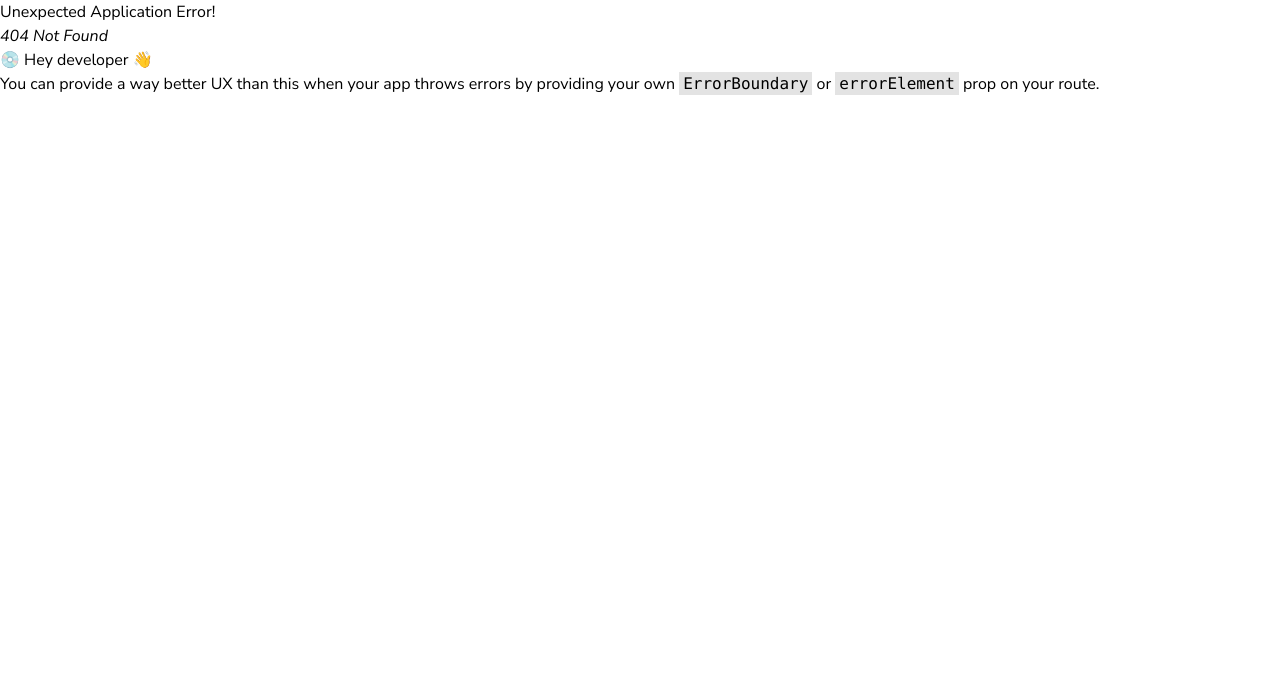
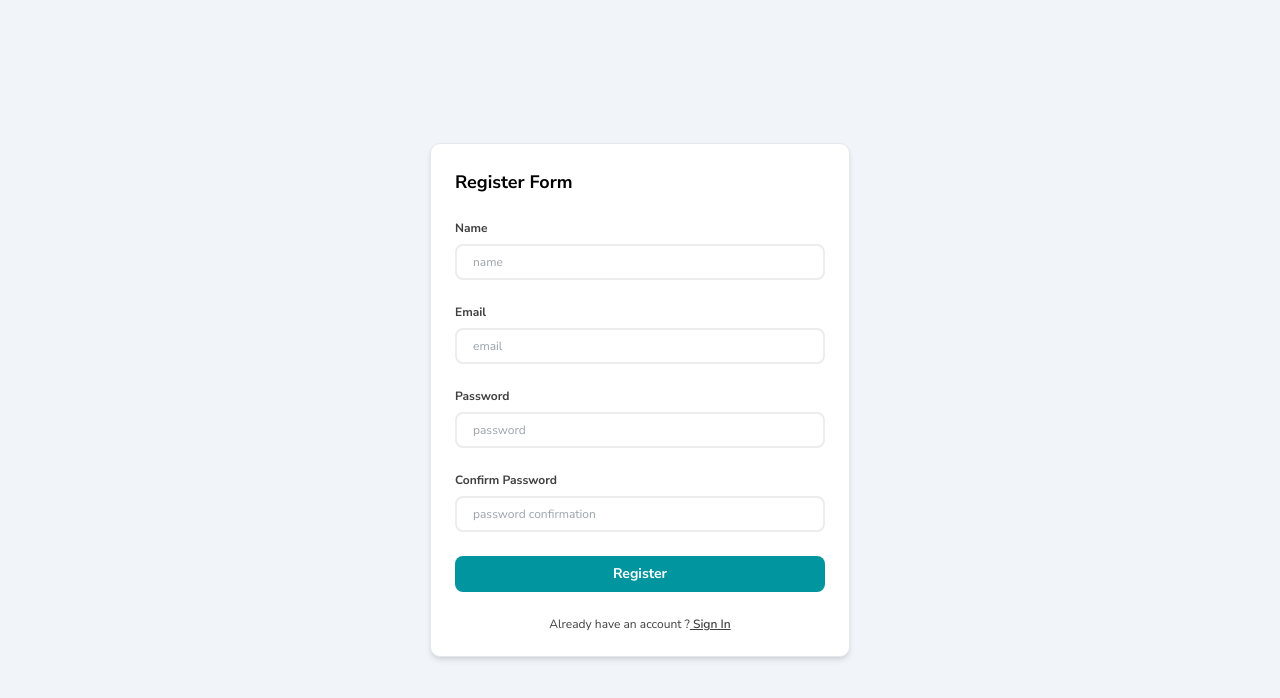
Before and after one commit to rizalyoga/simple-canban-clone, a React (Vite) app: page /v1/register in a window 1280 px wide. Before the commit this address had no page. Shown: the top 698 px of the page. Built offline with nearby package versions, Linux system fonts and the light colour scheme; no server answers.

Commit message:
feat: create function for register & login account

```diff
--- a/package.json
+++ b/package.json
@@ -10,13 +10,16 @@
     "preview": "vite preview"
   },
   "dependencies": {
+    "clsx": "^2.1.1",
     "react": "^18.3.1",
     "react-dom": "^18.3.1",
     "react-router": "^6.26.1",
-    "react-router-dom": "^6.26.1"
+    "react-router-dom": "^6.26.1",
+    "react-toastify": "^10.0.5"
   },
   "devDependencies": {
     "@eslint/js": "^9.9.0",
+    "@types/node": "^22.4.1",
     "@types/react": "^18.3.3",
     "@types/react-dom": "^18.3.0",
     "@vitejs/plugin-react-swc": "^3.5.0",
--- a/src/components/form/LoginForm.tsx
+++ b/src/components/form/LoginForm.tsx
@@ -1,8 +1,13 @@
 import { useState } from "react";
-import { Link } from "react-router-dom";
+import { Link, useNavigate } from "react-router-dom";
+import { PostLogin } from "../../lib/api/post-auth";
 import { AuthInputInterface as LoginDataInterface } from "../../types/type";
+import clsx from "clsx";
 
 const LoginForm = () => {
+  const navigate = useNavigate();
+  const [isErrorMessage, setIsErrorMessage] = useState("");
+  const [isLoading, setIsLoading] = useState(false);
   const [loginData, setLoginData] = useState<LoginDataInterface>({
     email: "",
     password: "",
@@ -10,7 +15,6 @@ const LoginForm = () => {
 
   const onChageHandler = (e: React.ChangeEvent<HTMLInputElement>) => {
     const value = e.target.value;
-    console.log(value);
 
     setLoginData({
       ...loginData,
@@ -20,6 +24,17 @@ const LoginForm = () => {
 
   const onSubmitHandler = (e: React.FormEvent<HTMLFormElement>) => {
     e.preventDefault();
+    setIsLoading(true);
+    PostLogin(loginData)
+      .then((result) => {
+        sessionStorage.setItem("auth_token", JSON.stringify(result.auth_token));
+        navigate("/v1/dashboard");
+      })
+      .catch((err) => {
+        setIsErrorMessage("Error : Please check your data again");
+        console.log(err);
+      })
+      .finally(() => setIsLoading(false));
   };
 
   return (
@@ -61,17 +76,24 @@ const LoginForm = () => {
             required
           />
         </div>
+        <p className="text-xs text-red-500 mb-6">{isErrorMessage}</p>
         <input
-          className="w-full text-white font-bold text-sm bg-[#01959F] px-4 py-2 rounded-lg cursor-pointer"
+          className={clsx(
+            "w-full text-white font-bold text-sm  px-4 py-2 rounded-lg cursor-pointer ",
+            isLoading
+              ? "bg-slate-400 cursor-progress"
+              : "bg-[#01959F] hover:bg-[#43936C]"
+          )}
           type="submit"
           value={"Login"}
+          disabled={isLoading}
         />
       </form>
       <p className="p-6 text-center text-xs text-[#404040]">
         Don't have an account ?
         <Link
           className="underline font-semibold hover:text-blue-600"
-          to={"/register"}
+          to={"/v1/register"}
         >
           {" "}
           Sign Up
--- a/src/components/form/RegisterForm.tsx
+++ b/src/components/form/RegisterForm.tsx
@@ -1,12 +1,49 @@
-import { Link } from "react-router-dom";
+import { useState } from "react";
+import { Link, useNavigate } from "react-router-dom";
+import { PostRegister } from "../../lib/api/post-auth";
+import { RegisterInterface } from "../../types/type";
+import clsx from "clsx";
 
 const RegisterForm = () => {
+  const navigate = useNavigate();
+  const [isErrorMessage, setIsErrorMessage] = useState("");
+  const [isLoading, setIsLoading] = useState(false);
+  const [registerData, setRegisterData] = useState<RegisterInterface>({
+    name: "",
+    email: "",
+    password: "",
+    password_confirmation: "",
+  });
+
+  const onChageHandler = (e: React.ChangeEvent<HTMLInputElement>) => {
+    const value = e.target.value;
+
+    setRegisterData({
+      ...registerData,
+      [e.target.name]: value,
+    });
+  };
+
+  const onSubmitHandler = (e: React.FormEvent<HTMLFormElement>) => {
+    e.preventDefault();
+    setIsLoading(true);
+    PostRegister(registerData)
+      .then((result) => {
+        sessionStorage.setItem("auth_token", JSON.stringify(result.auth_token));
+        navigate("/v1/dashboard");
+      })
+      .catch((err) => {
+        setIsErrorMessage("Error : Please check your data again");
+        console.log(err);
+      })
+      .finally(() => setIsLoading(false));
+  };
   return (
     <div className="w-[420px] rounded-[10px] shadow-md border bg-white mx-2 md:mx-0">
       <div className="head-form p-6">
         <p className="text-lg font-bold">Register Form</p>
       </div>
-      <form className="px-6 ">
+      <form onSubmit={onSubmitHandler} className="px-6 ">
         <div className="email-form-input flex flex-col gap-2 mb-6">
           <label className="text-[#404040] font-bold text-xs" htmlFor="name">
             Name
@@ -17,6 +54,7 @@ const RegisterForm = () => {
             name="name"
             id="name"
             placeholder="name"
+            onChange={onChageHandler}
             required
           />
         </div>
@@ -30,6 +68,7 @@ const RegisterForm = () => {
             name="email"
             id="email"
             placeholder="email"
+            onChange={onChageHandler}
             required
           />
         </div>
@@ -46,27 +85,35 @@ const RegisterForm = () => {
             name="password"
             id="password"
             placeholder="password"
+            onChange={onChageHandler}
             required
           />
         </div>
         <div className="password-form-input flex flex-col gap-2 mb-6">
           <label
             className="text-[#404040] font-bold text-xs"
-            htmlFor="confirm-password"
+            htmlFor="password_confirmation"
           >
             Confirm Password
           </label>
           <input
             className="font-normal text-xs rounded-lg px-4 py-2 bg-white border-2 border-[#EDEDED]"
             type="password"
-            name="confirm-password"
-            id="confirm-password"
-            placeholder="confirm-password"
+            name="password_confirmation"
+            id="password_confirmation"
+            placeholder="password confirmation"
+            onChange={onChageHandler}
             required
           />
         </div>
+        <p className="text-xs text-red-500 mb-6">{isErrorMessage}</p>
         <input
-          className="w-full text-white font-bold text-sm bg-[#01959F] px-4 py-2 rounded-lg cursor-pointer"
+          className={clsx(
+            "w-full text-white font-bold text-sm  px-4 py-2 rounded-lg cursor-pointer ",
+            isLoading
+              ? "bg-slate-400 cursor-progress"
+              : "bg-[#01959F] hover:bg-[#43936C]"
+          )}
           type="submit"
           value={"Register"}
         />
@@ -75,7 +122,7 @@ const RegisterForm = () => {
         Already have an account ?
         <Link
           className="underline font-semibold hover:text-blue-600"
-          to={"/login"}
+          to={"/v1/login"}
         >
           {" "}
           Sign In
--- /dev/null
+++ b/src/components/pages/Dashboard.tsx
@@ -0,0 +1,11 @@
+import React from "react";
+
+const Dashboard = () => {
+  return (
+    <section className="min-h-screen flex justify-center items-center">
+      <h1>Dashboard Page</h1>
+    </section>
+  );
+};
+
+export default Dashboard;
--- a/src/components/pages/MainPage.tsx
+++ b/src/components/pages/MainPage.tsx
@@ -5,7 +5,7 @@ const MainPage = () => {
   const navigate = useNavigate();
 
   useEffect(() => {
-    navigate("/login");
+    navigate("v1/login");
   }, [navigate]);
 
   return <div></div>;
--- /dev/null
+++ b/src/lib/api/post-auth.ts
@@ -0,0 +1,49 @@
+import { AuthInputInterface, RegisterInterface } from "../../types/type";
+
+const API_URL = import.meta.env.VITE_BASE_LINK_URL;
+
+export const PostLogin = async (payload: AuthInputInterface) => {
+  try {
+    const response = await fetch(`${API_URL}/auth/login`, {
+      method: "POST",
+      headers: {
+        "Content-Type": "application/json",
+      },
+      body: JSON.stringify(payload),
+    });
+
+    if (!response.ok) {
+      throw new Error(`HTTP error! status: ${response.status}`);
+    }
+
+    const data = await response.json();
+
+    return data;
+  } catch (error) {
+    console.error("Error during API call:", error);
+    throw error;
+  }
+};
+
+export const PostRegister = async (payload: RegisterInterface) => {
+  try {
+    const response = await fetch(`${API_URL}/signup`, {
+      method: "POST",
+      headers: {
+        "Content-Type": "application/json",
+      },
+      body: JSON.stringify(payload),
+    });
+
+    if (!response.ok) {
+      throw new Error(`HTTP error! status: ${response.status}`);
+    }
+
+    const data = await response.json();
+
+    return data;
+  } catch (error) {
+    console.error("Error during API call:", error);
+    throw error;
+  }
+};
--- a/src/types/type.ts
+++ b/src/types/type.ts
@@ -2,3 +2,8 @@ export interface AuthInputInterface {
   email: string;
   password: string;
 }
+
+export interface RegisterInterface extends AuthInputInterface {
+  name: string;
+  password_confirmation: string;
+}
```
Also changed, not shown: src/App.tsx (+7 -2 lines), 2 other files (tests, documents, lock files or other folders).
